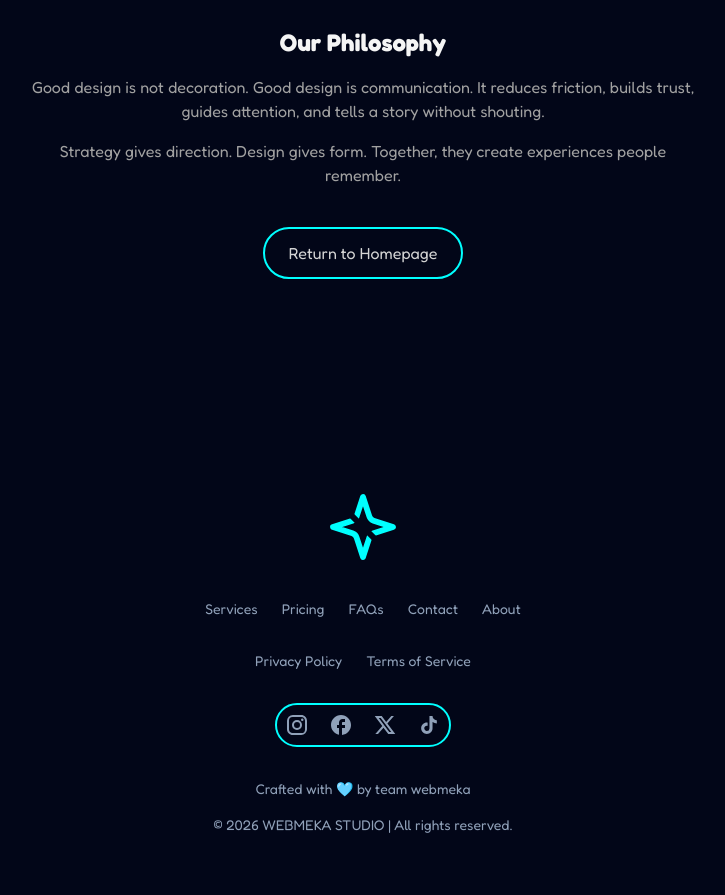
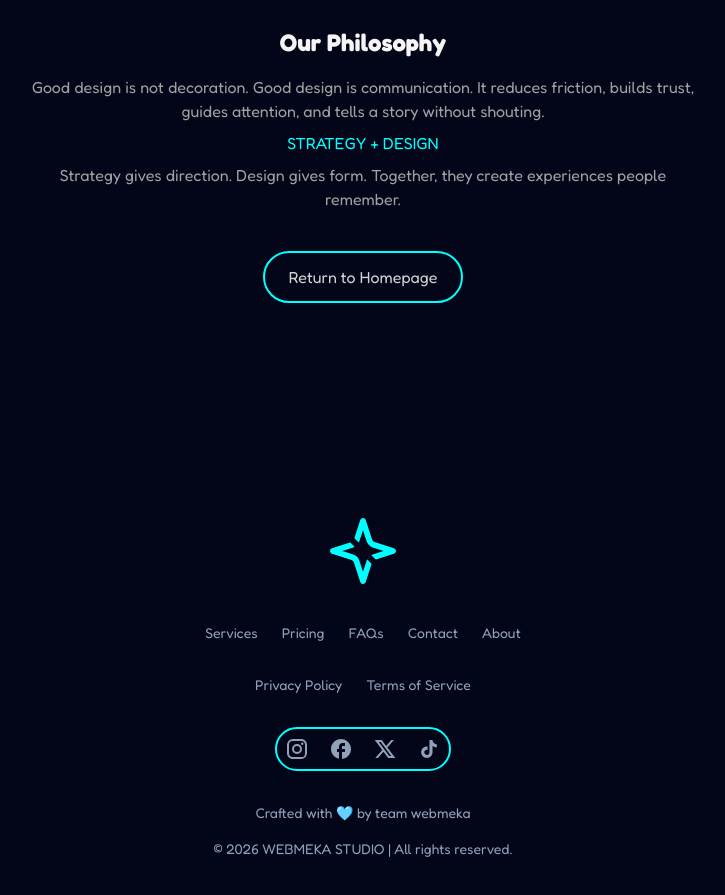
Before and after one commit to webmeka/webmeka, a Next.js app: page /about in a window 1280 px wide. Shown: the part 940-1835 px from the top of the page, without its empty margins (277-1002 px from the left). Built offline with nearby package versions, Linux system fonts and the light colour scheme.

Commit message:
Update page.tsx

```diff
--- a/src/app/about/page.tsx
+++ b/src/app/about/page.tsx
@@ -49,7 +49,9 @@ pauseBetweenAnimations={1}
           without shouting.
         </p>
 
-        <p className="mt-4 text-neutral-600 dark:text-neutral-400">
+        <p className="text-webmeka mt-2">STRATEGY + DESIGN</p>
+
+        <p className="mt-2 text-neutral-600 dark:text-neutral-400">
           Strategy gives direction. Design gives form. Together, they create
           experiences people remember.
         </p>
```
